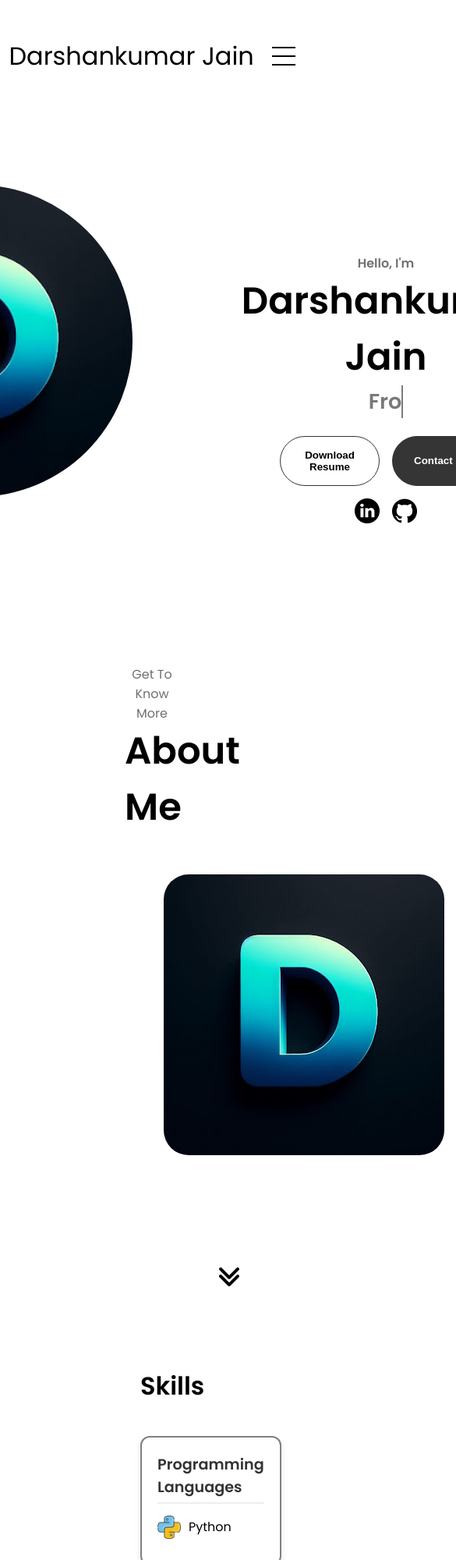
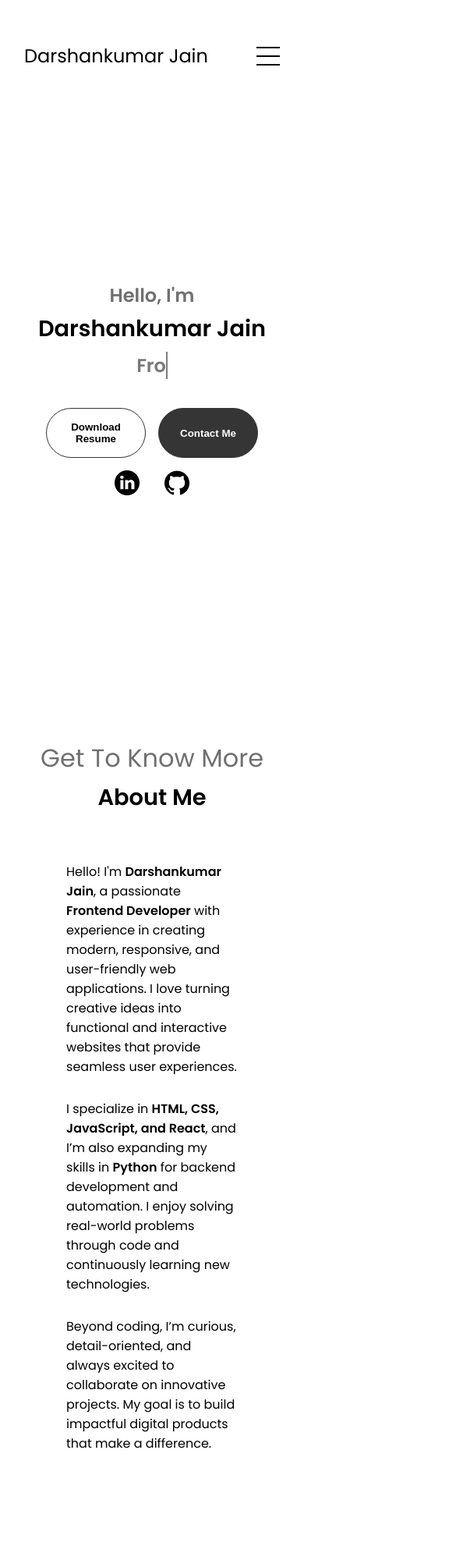
Before and after one commit to Darshankumarjain/My-Portfolio, a plain HTML site: page index.html in a window 390 px wide. Shown: the top 2000 px of the page at 78% size, 585 px wide, since content can reach past the window. Drawn offline with Linux system fonts and the light colour scheme.

Commit message:
almost done

```diff
--- a/index.html
+++ b/index.html
@@ -32,12 +32,14 @@
                 <span></span>
             </div>
             <div class="menu-links">
+              <ul>
                 <li><a href="#home" onclick="toggleMenu()">Home</a></li>
                 <li><a href="#about" onclick="toggleMenu()">About</a></li>
                 <li><a href="#skills" onclick="toggleMenu()">Skills</a></li>
                 <li><a href="#projects" onclick="toggleMenu()">Projects</a></li>
                 <li><a href="#certificates" onclick="toggleMenu()">Certificates</a></li>
                 <li><a href="#contact" onclick="toggleMenu()">Contact</a></li>
+              </ul>
             </div>
         </div>
     </nav>
@@ -52,11 +54,11 @@
             <p class="section__text__p1">Hello, I'm</p>
             <h1 class="title">Darshankumar Jain</h1>
             <p class="section__text__p2"></p>
-            <div class="btn-contanier">
+            <div class="btn-container">
                 <button class="btn btn-color-2" onclick="window.open('./assets/Darshankumar-jain-Resume.pdf')">Download Resume</button>
                 <button class="btn btn-color-1" onclick="location.href = './#contact'">Contact Me</button>
             </div>
-            <div id="social-contanier">
+            <div id="social-container">
                 <img src="./assets/linkedin.png" alt="My Linkedin Profile" class="icon" onclick="location.href = 'https://www.linkedin.com/in/darshankumar-jain-3134a0257/'">
                 <img src="./assets/github.png" alt="My Github Profile" class="icon" onclick="location.href = 'https://github.com/Darshankumarjain'">
             </div>
@@ -67,13 +69,13 @@
     <section id="about">
         <p class="section__text__p1">Get To Know More</p>
         <h1 class="title">About Me</h1>
-        <div class="section-contanier">
-            <div class="section__pic-container">
+        <div class="section-container">
+            <!-- <div class="section__pic-container2">
                 <img src="./assets/profile.jpg" alt="Profile-pic" class="about-pic">
-            </div>
-            <div class="about-details-contanier">
-                <div class="about-contanier">
-                    <div class="details-contanier">
+            </div> -->
+            <div class="about-details-container">
+                <div class="about-container">
+                    <div class="details-container">
                         <p>
                           Hello! I'm <strong>Darshankumar Jain</strong>, a passionate
                           <strong>Frontend Developer</strong> with experience in creating
--- a/mediaqueries.css
+++ b/mediaqueries.css
@@ -1,4 +1,14 @@
+/* Tablet and below */
 @media screen and (max-width: 1200px) {
+  #profile {
+    height: 83vh;
+    margin-bottom: 6rem;
+  }
+
+  .about-container {
+    flex-wrap: wrap;
+  }
+
   #desktop-nav {
     display: none;
   }
@@ -6,4 +16,167 @@
   #hamburger-nav {
     display: flex;
   }
+
+  #skills,
+  .experience-details-container {
+    margin-top: 2rem;
   }
+
+  /* removed display:block; (it was breaking centering on mobile) */
+  .arrow {
+    display: none;
+  }
+
+  section,
+  .section-container {
+    height: fit-content;
+  }
+
+  section {
+    margin: 0 5%;
+  }
+
+  .section__pic-container {
+    width: 275px;
+    height: 275px;
+    margin: 0 auto 3rem;
+  }
+
+  .about-container {
+    margin-top: 0;
+  }
+}
+
+/* Mobile only */
+@media screen and (max-width: 600px) {
+   .section__pic-container,
+  .profile-img {
+    display: none;
+  }
+
+  #contact,
+  footer {
+    height: 40vh;
+  }
+
+  #profile {
+    display: flex;
+       /* force flex to override tablet rules */
+    flex-direction: column;
+    justify-content: center;       /* vertical center */
+    align-items: center;           /* horizontal center */
+    text-align: center;
+     height: 80vh;
+  }
+
+  article {
+    font-size: 1rem;
+  }
+
+  footer nav {
+    height: fit-content;
+    margin-bottom: 2rem;
+  }
+
+  .about-container {
+    display: flex;
+    flex-direction: column;
+    align-items: center;
+    text-align: center;
+    gap: 1.5rem;
+    padding: 0 1.5rem;
+    margin-top: 2rem;
+  }
+
+  .section__pic-container2 {
+    width: 100%;
+    max-width: 250px;
+    margin: 0 auto 1rem;
+    display: flex;
+    justify-content: center;
+  }
+
+  .section__pic-container2 img {
+    width: 100%;
+    height: auto;
+    border-radius: 1rem;
+  }
+
+  .about-details-container {
+    width: 90%;
+    margin: 0 auto;
+  }
+  .details-container p{
+    font-size: 16px;
+  }
+  .about-container,
+  .contact-info-upper-container,
+  .btn-container {
+    flex-wrap: wrap;
+  }
+
+  .contact-info-container {
+    margin: 0;
+  }
+
+  .contact-info-container p,
+  .nav-links li a {
+    font-size: 1rem;
+  }
+
+  .skills-sub-tittle {
+    font-size: 1.25rem;
+  }
+
+  .logo {
+    font-size: 1.5rem;
+  }
+
+  .nav-links {
+    flex-direction: column;
+    gap: 0.5rem;
+    text-align: center;
+  }
+
+  .section__text {
+    margin-top: 0;
+    font-size: 50px;
+  }
+
+  .section__text__p1 {
+    font-size: 2rem;
+    margin-bottom: 0.3rem;
+  }
+
+  .section__text__p2 {
+    font-size: 1.2rem;
+    font-weight: 500;
+  }
+
+  .title {
+    font-size: 1.8rem;
+    margin: 0.3rem 0;
+  }
+
+  .text-container {
+    text-align: justify;
+  }
+
+  .profile-img {
+    width: 200px;
+    margin-bottom: 1rem;
+  }
+
+  .section__text h1 {
+    font-size: 1.8rem;
+  }
+
+  .section__text p {
+    font-size: 1.5rem;
+  }
+
+  .section__text__p2 {
+    font-size: 1.5rem;
+  }
+
+}
--- a/style.css
+++ b/style.css
@@ -101,7 +101,7 @@ a:hover {
     display: block;
     padding: 10px;
     text-align: center;
-    font-size: 1.5rem;
+    font-size: 20px;
     color: black;
     text-decoration: none;
     transition: all 0.3 ease-in-out;
@@ -145,7 +145,7 @@ section {
     min-height: fit-content;
 }
 
-.section-contanier {
+.section-container {
     display: flex;
 }
 
@@ -158,12 +158,13 @@ section {
     height: 80vh;
 }
 
-.section__pic-contanier {
+.section__pic-container {
     display: flex;
     height: 400px;
     width: 400px;
     margin: auto 0;
 }
+
 
 .section__text {
     align-self: center;
@@ -202,11 +203,11 @@ section {
     text-align: center;
 }
 
-#social-contanier {
+#social-container {
     display: flex;
     justify-content: center;
     margin-top: 1rem;
-    gap: 1rem;
+    gap: 2rem;
 }
 
 .profile-img {
@@ -214,8 +215,8 @@ section {
   height: 400px;
   border-radius: 50%;
   object-fit: cover;
-  margin-bottom: 20px;
-  padding: 60px;
+  /* margin-bottom: 10px; */
+  /* padding: 10px; */
 }
 
 
@@ -228,7 +229,7 @@ section {
 
 /* Buttons */
 
-.btn-contanier {
+.btn-container {
     display: flex;
     justify-content: center;
     gap: 1rem;
@@ -271,7 +272,7 @@ section {
     border: rgb(255, 255, 255) 0.1rem solid;
 }
 
-.btn-contanier {
+.btn-container {
     gap: 1rem;
 }
 
@@ -281,19 +282,19 @@ section {
     position: relative;
 }
 
-.about-contaniers {
+.about-container {
     gap: 2rem;
     margin-bottom: 2rem;
     margin-top: 2rem;
 }
 
-.about-details-contaniers {
+.about-details-container {
     justify-content: center;
     flex-direction: column;
 }
 
-.about-contaniers,
-.about-details-contaniers {
+.about-container,
+.about-details-container {
     display: flex;
 }
 
@@ -308,18 +309,22 @@ section {
     bottom: 2.5rem;
 }
 
-.details-contanier {
+.details-container {
     padding: 1.5rem;
     text-align: left;
     font-size: 1.2rem;
 }
 
-.section-contanier {
+.details-container p {
+  font-size: 1.5rem;
+}
+
+.section-container {
     gap: 4rem;
     height: 80%;
 }
 
-.section__pic-contanier {
+.section__pic-container {
     height: 400px;
     width: 400px;
     margin: auto 0;
```
Lines whose indentation alone changed are shown as unchanged.
